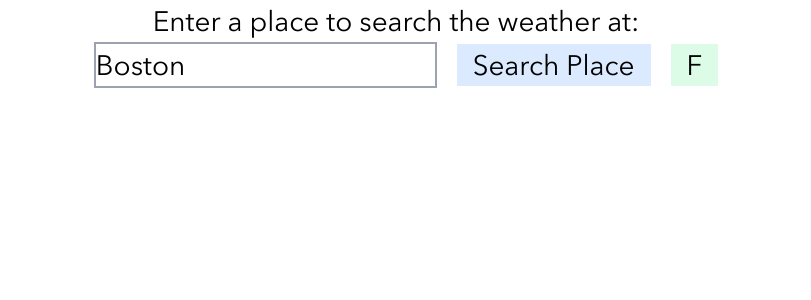
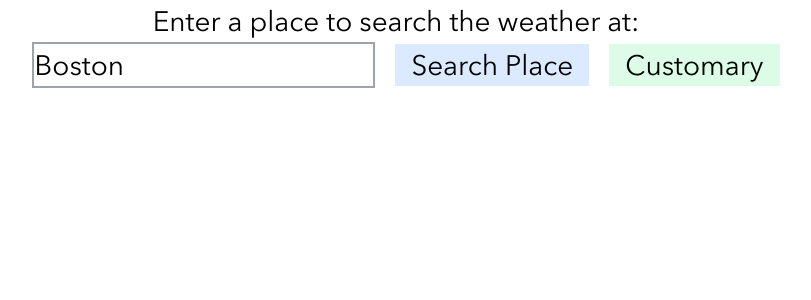
Before and after one commit to christian7974/React-Weather-App, a React (Create React App) app: page / in a window 1280 px wide. Shown: the top 300 px of the page, without its empty margins (244-1055 px from the left). Built offline with nearby package versions, Linux system fonts and the light colour scheme; no server answers.

Commit message:
Added More Information, Changed Button Labels
Added more information to be displayed, changed the button to show Customary and Metric as opposed to C and F.

```diff
--- a/src/App.jsx
+++ b/src/App.jsx
@@ -13,10 +13,10 @@ function App() {
     updateFinalLocation(tempLocation);
   };
 
-  const [unit, changeUnit] = useState("F");
+  const [unit, changeUnit] = useState("Customary");
 
   const handleClick = () => {
-    changeUnit(value => value === "C" ? "F" : "C");
+    changeUnit(value => value === "Metric" ? "Customary" : "Metric");
   };
   console.log(weatherObject)
   return (
--- a/src/ExtraInfo.jsx
+++ b/src/ExtraInfo.jsx
@@ -1,8 +1,14 @@
-export default function ExtraInfo({weatherState}) {
-    // TODO: Add more informationt to display
+export default function ExtraInfo({weatherState, unit}) {
     return (
         <div className="bg-orange-200">
             <p>Humidity: {weatherState.current.humidity}%</p>
+            <p>Wind Direction: {weatherState.current.wind_dir}</p>
+            <p>UV Index: {weatherState.current.uv}</p>
+            {unit === "Customary" ?
+                <p>Windspeed: {weatherState.current.wind_kph} KPH</p> :
+                <p>Windspeed: {weatherState.current.wind_mph} MPH</p>
+            }
+
         </div>
     )
 }
--- a/src/ShowWeather.jsx
+++ b/src/ShowWeather.jsx
@@ -19,15 +19,14 @@ export default function ShowWeather({place, weatherState, updateWeatherObject, u
           }
           }
           , [updateWeatherObject, place]);
-
-    // TODO: Change the Celsius/Fahrenheit button to US/International button (miles/km, celsius/fahrenheit, etc.)
+          // TODO: Make the option for ExtraInfo component to appear or not conditionally (using keypress)
     return (
         <>
           {weatherState && weatherState.location && (
             <div className="bg-red-100 p-4 space-y-4 font-sans text-center">
               <p className="mb-4">{weatherState.location.name}</p>
               <p className="mb-4">{weatherState.location.region}</p>
-              {unit === "F" ?
+              {unit === "Customary" ?
                 <p className="mb-4">{weatherState.current.temp_c}&#176;C</p> :
                 <p className="mb-4">{weatherState.current.temp_f}&#176;F</p>
               }
@@ -40,7 +39,7 @@ export default function ShowWeather({place, weatherState, updateWeatherObject, u
           )}
 
           {weatherState && weatherState.current && (
-            <ExtraInfo weatherState={weatherState} />
+            <ExtraInfo weatherState={weatherState} unit={unit} />
           )}
         </>
     );
```
